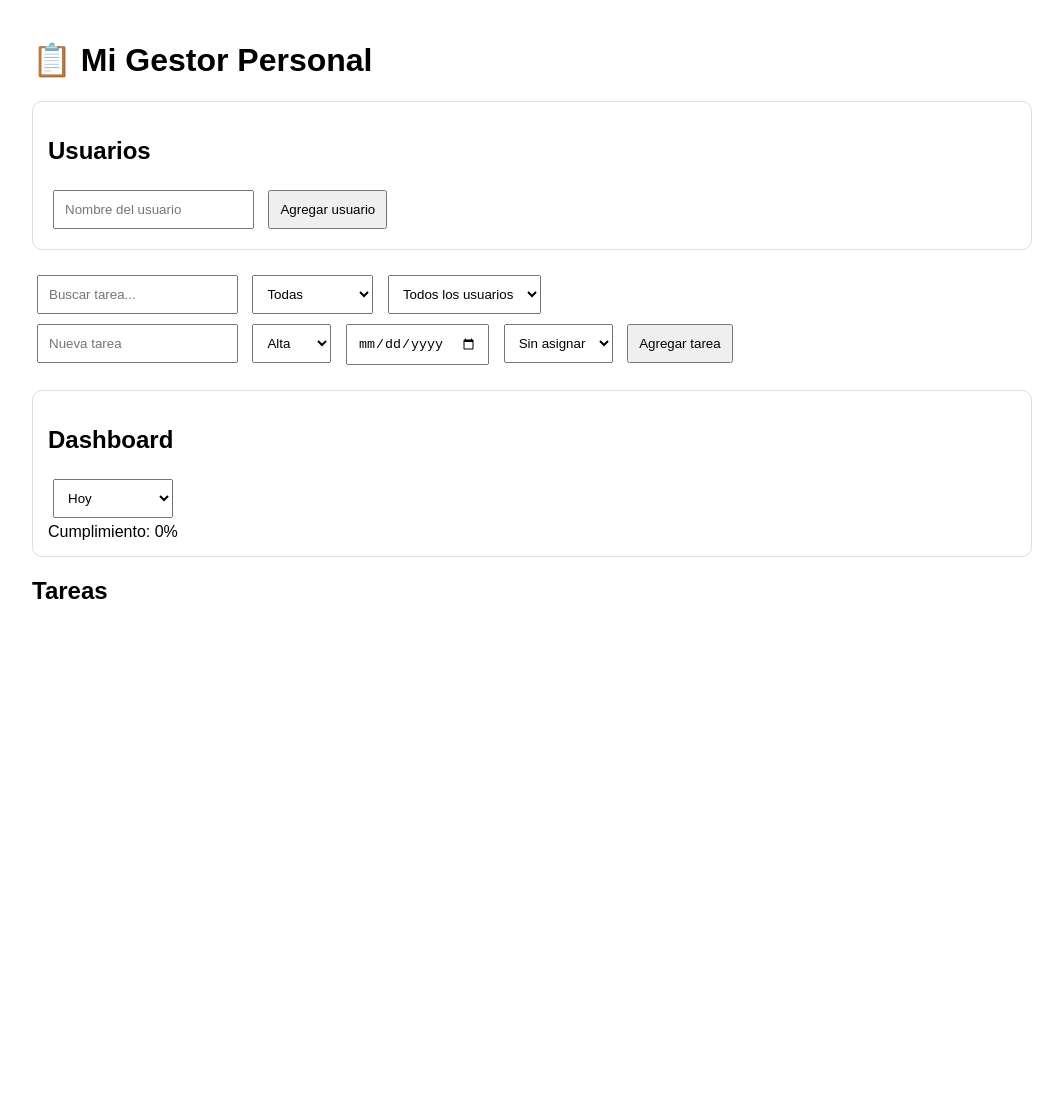
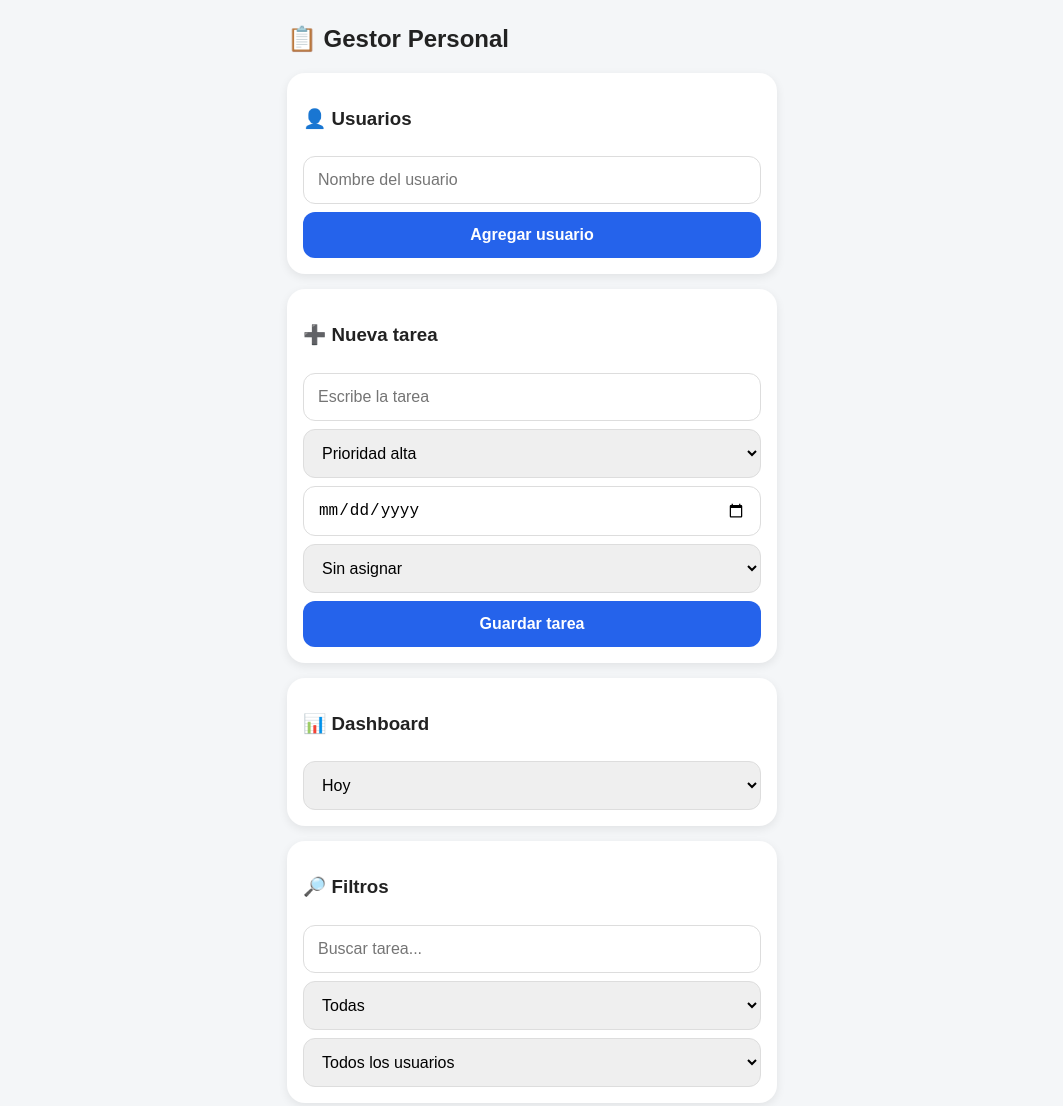
Before and after one commit to impulsagp-cmd/gestor-tareas-whatsapp, a website: page index.html in a window 1280 px wide. Shown: the top 1106 px of the page, without its empty margins (108-1171 px from the left). Before the commit the page ends 800 px from the top, so only its background shows below. Drawn offline with Linux system fonts and the light colour scheme; no server answers.

Commit message:
diseno movil

```diff
--- a/index.html
+++ b/index.html
@@ -2,109 +2,195 @@
 <html lang="es">
 <head>
 <meta charset="UTF-8">
-<title>Mi Gestor Personal</title>
+<meta name="viewport" content="width=device-width, initial-scale=1.0">
+<title>Gestor Personal</title>
 
 <style>
+*{
+    box-sizing:border-box;
+}
+
 body{
-    font-family:Arial;
-    max-width:1000px;
+    font-family:Arial, sans-serif;
+    margin:0;
+    background:#f4f6f8;
+    color:#222;
+}
+
+.app{
+    max-width:520px;
     margin:auto;
-    padding:20px;
+    padding:15px;
+    padding-bottom:90px;
+}
+
+h1{
+    font-size:24px;
+    margin:10px 0 20px;
+}
+
+.card{
+    background:white;
+    border-radius:18px;
+    padding:16px;
+    margin-bottom:15px;
+    box-shadow:0 3px 10px rgba(0,0,0,0.08);
 }
 
 input, select, button{
-    padding:10px;
-    margin:5px;
+    width:100%;
+    padding:14px;
+    margin-top:8px;
+    border-radius:12px;
+    border:1px solid #ddd;
+    font-size:16px;
 }
 
 button{
-    cursor:pointer;
+    background:#2563eb;
+    color:white;
+    border:none;
+    font-weight:bold;
+}
+
+.btn-danger{
+    background:#dc2626;
+}
+
+.btn-success{
+    background:#16a34a;
 }
 
 .tarea{
-    border:1px solid #ccc;
-    padding:15px;
-    margin-top:10px;
-    border-radius:10px;
+    background:white;
+    border-radius:18px;
+    padding:16px;
+    margin-bottom:14px;
+    box-shadow:0 3px 10px rgba(0,0,0,0.08);
 }
 
 .completada{
-    background:#dff0d8;
+    border-left:8px solid #16a34a;
 }
 
 .enproceso{
-    background:#fff3cd;
+    border-left:8px solid #f59e0b;
 }
 
-#dashboard, #usuariosBox{
-    border:1px solid #ddd;
-    padding:15px;
-    margin-top:20px;
-    margin-bottom:20px;
-    border-radius:10px;
+.pendiente{
+    border-left:8px solid #2563eb;
+}
+
+.badge{
+    display:inline-block;
+    padding:5px 10px;
+    border-radius:20px;
+    background:#eef2ff;
+    margin:4px 4px 4px 0;
+    font-size:13px;
+}
+
+.dashboard-grid{
+    display:grid;
+    grid-template-columns:1fr 1fr;
+    gap:10px;
+    margin-top:10px;
+}
+
+.metric{
+    background:#f8fafc;
+    padding:12px;
+    border-radius:14px;
+    text-align:center;
+}
+
+.metric strong{
+    display:block;
+    font-size:22px;
+}
+
+.usuario-card{
+    background:#f8fafc;
+    padding:12px;
+    border-radius:14px;
+    margin-top:10px;
+}
+
+.bottom-space{
+    height:30px;
 }
 </style>
 </head>
 
 <body>
 
-<h1>📋 Mi Gestor Personal</h1>
+<div class="app">
 
-<div id="usuariosBox">
-    <h2>Usuarios</h2>
+<h1>📋 Gestor Personal</h1>
 
+<div class="card">
+    <h3>👤 Usuarios</h3>
     <input id="nuevoUsuario" type="text" placeholder="Nombre del usuario">
-
-    <button onclick="agregarUsuario()">
-        Agregar usuario
-    </button>
+    <button onclick="agregarUsuario()">Agregar usuario</button>
 </div>
 
-<input type="text" id="buscador" placeholder="Buscar tarea..." onkeyup="cargarTareas()">
+<div class="card">
+    <h3>➕ Nueva tarea</h3>
 
-<select id="filtroEstado" onchange="cargarTareas()">
-    <option value="todas">Todas</option>
-    <option value="pendiente">Pendientes</option>
-    <option value="en proceso">En proceso</option>
-    <option value="completada">Completadas</option>
-</select>
+    <input id="titulo" type="text" placeholder="Escribe la tarea">
 
-<select id="filtroUsuario" onchange="cargarTareas()">
-    <option value="todos">Todos los usuarios</option>
-</select>
+    <select id="prioridad">
+        <option value="alta">Prioridad alta</option>
+        <option value="media">Prioridad media</option>
+        <option value="baja">Prioridad baja</option>
+    </select>
 
-<br>
+    <input type="date" id="fechaLimite">
 
-<input id="titulo" type="text" placeholder="Nueva tarea">
+    <select id="usuarioAsignado">
+        <option value="">Sin asignar</option>
+    </select>
 
-<select id="prioridad">
-    <option value="alta">Alta</option>
-    <option value="media">Media</option>
-    <option value="baja">Baja</option>
-</select>
+    <button onclick="agregarTarea()">Guardar tarea</button>
+</div>
 
-<input type="date" id="fechaLimite">
+<div class="card">
+    <h3>📊 Dashboard</h3>
 
-<select id="usuarioAsignado">
-    <option value="">Sin asignar</option>
-</select>
+    <select id="periodoDashboard" onchange="cargarCumplimiento()">
+        <option value="hoy">Hoy</option>
+        <option value="semana">Esta semana</option>
+        <option value="mes">Este mes</option>
+        <option value="todo">Todo</option>
+    </select>
 
-<button onclick="agregarTarea()">Agregar tarea</button>
-
-<div id="dashboard">
-    <h2>Dashboard</h2>
-    <select id="periodoDashboard" onchange="cargarCumplimiento()">
-    <option value="hoy">Hoy</option>
-    <option value="semana">Esta semana</option>
-    <option value="mes">Este mes</option>
-    <option value="todo">Todo</option>
-</select>
-    <div id="cumplimiento">Cumplimiento: 0%</div>
+    <div id="cumplimiento"></div>
     <div id="estadisticas"></div>
 </div>
 
-<h2>Tareas</h2>
+<div class="card">
+    <h3>🔎 Filtros</h3>
+
+    <input type="text" id="buscador" placeholder="Buscar tarea..." onkeyup="cargarTareas()">
+
+    <select id="filtroEstado" onchange="cargarTareas()">
+        <option value="todas">Todas</option>
+        <option value="pendiente">Pendientes</option>
+        <option value="en proceso">En proceso</option>
+        <option value="completada">Completadas</option>
+    </select>
+
+    <select id="filtroUsuario" onchange="cargarTareas()">
+        <option value="todos">Todos los usuarios</option>
+    </select>
+</div>
+
+<h3>📝 Tareas</h3>
 <div id="listaTareas"></div>
+
+<div class="bottom-space"></div>
+
+</div>
 
 <script>
 let todasLasTareas = [];
@@ -121,17 +207,8 @@ async function cargarUsuarios(){
     filtroUsuario.innerHTML = `<option value="todos">Todos los usuarios</option>`;
 
     usuarios.forEach(usuario => {
-        usuarioAsignado.innerHTML += `
-            <option value="${usuario.id}">
-                ${usuario.nombre}
-            </option>
-        `;
-
-        filtroUsuario.innerHTML += `
-            <option value="${usuario.id}">
-                ${usuario.nombre}
-            </option>
-        `;
+        usuarioAsignado.innerHTML += `<option value="${usuario.id}">${usuario.nombre}</option>`;
+        filtroUsuario.innerHTML += `<option value="${usuario.id}">${usuario.nombre}</option>`;
     });
 }
 
@@ -169,12 +246,7 @@ async function agregarTarea(){
     await fetch("/tareas", {
         method:"POST",
         headers:{ "Content-Type":"application/json" },
-        body:JSON.stringify({
-            titulo,
-            prioridad,
-            fechaLimite,
-            usuarioId
-        })
+        body:JSON.stringify({ titulo, prioridad, fechaLimite, usuarioId })
     });
 
     document.getElementById("titulo").value = "";
@@ -195,13 +267,7 @@ async function actualizarTarea(id){
     await fetch(`/tareas/${id}`, {
         method:"PUT",
         headers:{ "Content-Type":"application/json" },
-        body:JSON.stringify({
-            titulo,
-            prioridad,
-            estado,
-            fechaLimite,
-            usuarioId
-        })
+        body:JSON.stringify({ titulo, prioridad, estado, fechaLimite, usuarioId })
     });
 
     cargarTareas();
@@ -209,13 +275,9 @@ async function actualizarTarea(id){
 }
 
 async function eliminarTarea(id){
-    if(!confirm("¿Eliminar tarea?")){
-        return;
-    }
+    if(!confirm("¿Eliminar tarea?")) return;
 
-    await fetch(`/tareas/${id}`, {
-        method:"DELETE"
-    });
+    await fetch(`/tareas/${id}`, { method:"DELETE" });
 
     cargarTareas();
     cargarCumplimiento();
@@ -226,7 +288,6 @@ async function cargarTareas(){
     const tareas = await respuesta.json();
 
     todasLasTareas = tareas;
-
     let tareasFiltradas = [...tareas];
 
     const textoBusqueda = document.getElementById("buscador").value.toLowerCase();
@@ -240,22 +301,14 @@ async function cargarTareas(){
     }
 
     if(filtroEstado !== "todas"){
-        tareasFiltradas = tareasFiltradas.filter(t =>
-            t.estado === filtroEstado
-        );
+        tareasFiltradas = tareasFiltradas.filter(t => t.estado === filtroEstado);
     }
 
     if(filtroUsuario !== "todos"){
-        tareasFiltradas = tareasFiltradas.filter(t =>
-            String(t.usuario_id) === filtroUsuario
-        );
+        tareasFiltradas = tareasFiltradas.filter(t => String(t.usuario_id) === filtroUsuario);
     }
 
-    const ordenPrioridad = {
-        alta: 1,
-        media: 2,
-        baja: 3
-    };
+    const ordenPrioridad = { alta:1, media:2, baja:3 };
 
     tareasFiltradas.sort((a,b) =>
         ordenPrioridad[a.prioridad] - ordenPrioridad[b.prioridad]
@@ -272,11 +325,9 @@ async function cargarTareas(){
             ? "tarea completada"
             : tarea.estado === "en proceso"
             ? "tarea enproceso"
-            : "tarea";
+            : "tarea pendiente";
 
-        let opcionesUsuarios = `
-            <option value="">Sin asignar</option>
-        `;
+        let opcionesUsuarios = `<option value="">Sin asignar</option>`;
 
         usuarios.forEach(usuario => {
             opcionesUsuarios += `
@@ -287,8 +338,6 @@ async function cargarTareas(){
         });
 
         div.innerHTML = `
-            <strong>Editar tarea</strong><br><br>
-
             <input id="titulo-${tarea.id}" value="${tarea.titulo}">
 
             <select id="prioridad-${tarea.id}">
@@ -309,14 +358,20 @@ async function cargarTareas(){
                 ${opcionesUsuarios}
             </select>
 
-            <br><br>
+            <div>
+                <span class="badge">👤 ${tarea.usuario_nombre || "Sin asignar"}</span>
+                <span class="badge">📅 ${tarea.fecha_limite || "Sin fecha"}</span>
+                <span class="badge">⚡ ${tarea.prioridad}</span>
+                <span class="badge">📌 ${tarea.estado}</span>
+            </div>
 
-            Asignado a: ${tarea.usuario_nombre || "Sin asignar"}<br>
-            Estado actual: ${tarea.estado}<br>
-            Fecha límite: ${tarea.fecha_limite || "Sin fecha"}<br><br>
+            <button class="btn-success" onclick="actualizarTarea(${tarea.id})">
+                Guardar cambios
+            </button>
 
-            <button onclick="actualizarTarea(${tarea.id})">Guardar cambios</button>
-            <button onclick="eliminarTarea(${tarea.id})">Eliminar</button>
+            <button class="btn-danger" onclick="eliminarTarea(${tarea.id})">
+                Eliminar
+            </button>
         `;
 
         lista.appendChild(div);
@@ -330,32 +385,32 @@ async function cargarCumplimiento(){
     const datos = await respuesta.json();
 
     document.getElementById("cumplimiento").innerHTML =
-        `🎯 Cumplimiento ${periodo}: ${datos.general.cumplimiento}%`;
+        `<h2>🎯 ${datos.general.cumplimiento}%</h2>`;
 
     let html = `
-        <h3>Dashboard general</h3>
-        📋 Programadas: ${datos.general.total}<br>
-        ✅ Completadas: ${datos.general.completadas}<br>
-        🔄 En proceso: ${datos.general.enProceso}<br>
-        ⏳ Pendientes: ${datos.general.pendientes}<br>
-        🎯 Cumplimiento: ${datos.general.cumplimiento}%<br><br>
+        <div class="dashboard-grid">
+            <div class="metric"><strong>${datos.general.total}</strong>Programadas</div>
+            <div class="metric"><strong>${datos.general.completadas}</strong>Completadas</div>
+            <div class="metric"><strong>${datos.general.enProceso}</strong>En proceso</div>
+            <div class="metric"><strong>${datos.general.pendientes}</strong>Pendientes</div>
+        </div>
 
-        <h3>Dashboard por usuario</h3>
+        <h3>Por usuario</h3>
     `;
 
-    if (datos.usuarios.length === 0) {
-        html += `No hay tareas programadas para este periodo.`;
+    if(datos.usuarios.length === 0){
+        html += `<p>No hay tareas para este periodo.</p>`;
     }
 
     datos.usuarios.forEach(usuario => {
         html += `
-            <div style="border:1px solid #ccc; padding:10px; margin:10px 0; border-radius:8px;">
+            <div class="usuario-card">
                 <strong>${usuario.usuario}</strong><br>
+                🎯 Cumplimiento: ${usuario.cumplimiento}%<br>
                 📋 Programadas: ${usuario.total}<br>
                 ✅ Completadas: ${usuario.completadas}<br>
                 🔄 En proceso: ${usuario.enProceso}<br>
-                ⏳ Pendientes: ${usuario.pendientes}<br>
-                🎯 Cumplimiento: ${usuario.cumplimiento}%
+                ⏳ Pendientes: ${usuario.pendientes}
             </div>
         `;
     });
```
